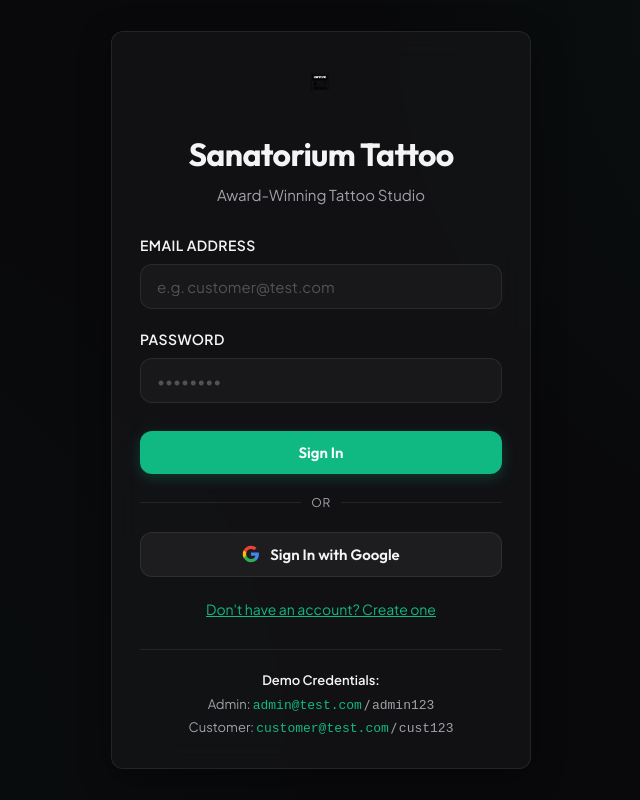
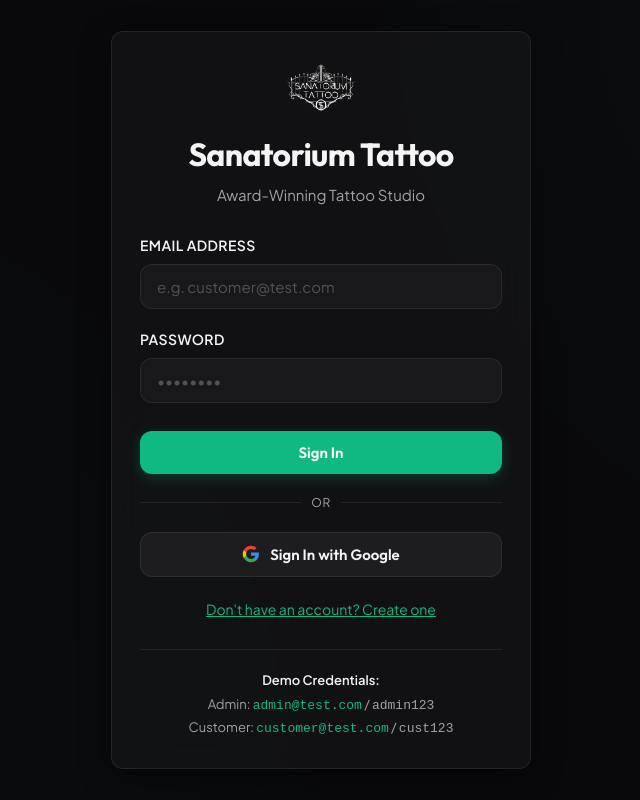
Before and after one commit to RadoMatas/NativeBooking, a React (Vite) app: page / in a window 1280 px wide. Shown: the whole page, without its empty margins (319-959 px from the left). Built offline with nearby package versions, Linux system fonts and the light colour scheme; no server answers; the database is empty.

Commit message:
Update favicon and apple-touch-icon to new LogoWhite (2).png asset

```diff
--- a/index.html
+++ b/index.html
@@ -2,7 +2,7 @@
 <html lang="en">
   <head>
     <meta charset="UTF-8" />
-    <link rel="icon" type="image/png" href="/LogoWhite.png" />
+    <link rel="icon" type="image/png" href="/LogoWhite%20(2).png" />
     <meta name="viewport" content="width=device-width, initial-scale=1.0" />
     <title>Sanatorium Tattoo</title>
     <link rel="manifest" href="/manifest.json" />
@@ -14,7 +14,7 @@
     <!-- iOS & Android meta tags -->
     <meta name="apple-mobile-web-app-capable" content="yes">
     <meta name="apple-mobile-web-app-status-bar-style" content="default">
-    <link rel="apple-touch-icon" href="/LogoWhite.png">
+    <link rel="apple-touch-icon" href="/LogoWhite%20(2).png">
     <meta name="mobile-web-app-capable" content="yes">
   </head>
   <body>
--- a/src/components/Logo.tsx
+++ b/src/components/Logo.tsx
@@ -1,10 +1,12 @@
+import logoImg from '../assets/LogoSanatorium.png'
+
 export default function Logo({ size = 'large' }: { size?: 'small' | 'large' }) {
   const height = size === 'large' ? '54px' : '32px'
   return (
     <img
-      src="/LogoWhite.png"
+      src={logoImg}
       alt="Sanatorium Logo"
-      style={{ height, width: 'auto', display: 'block', objectFit: 'contain' }}
+      style={{ height, width: 'auto', display: 'block' }}
     />
   )
 }
```
Also changed, not shown: public/LogoWhite (2).png (added), public/manifest.json.
